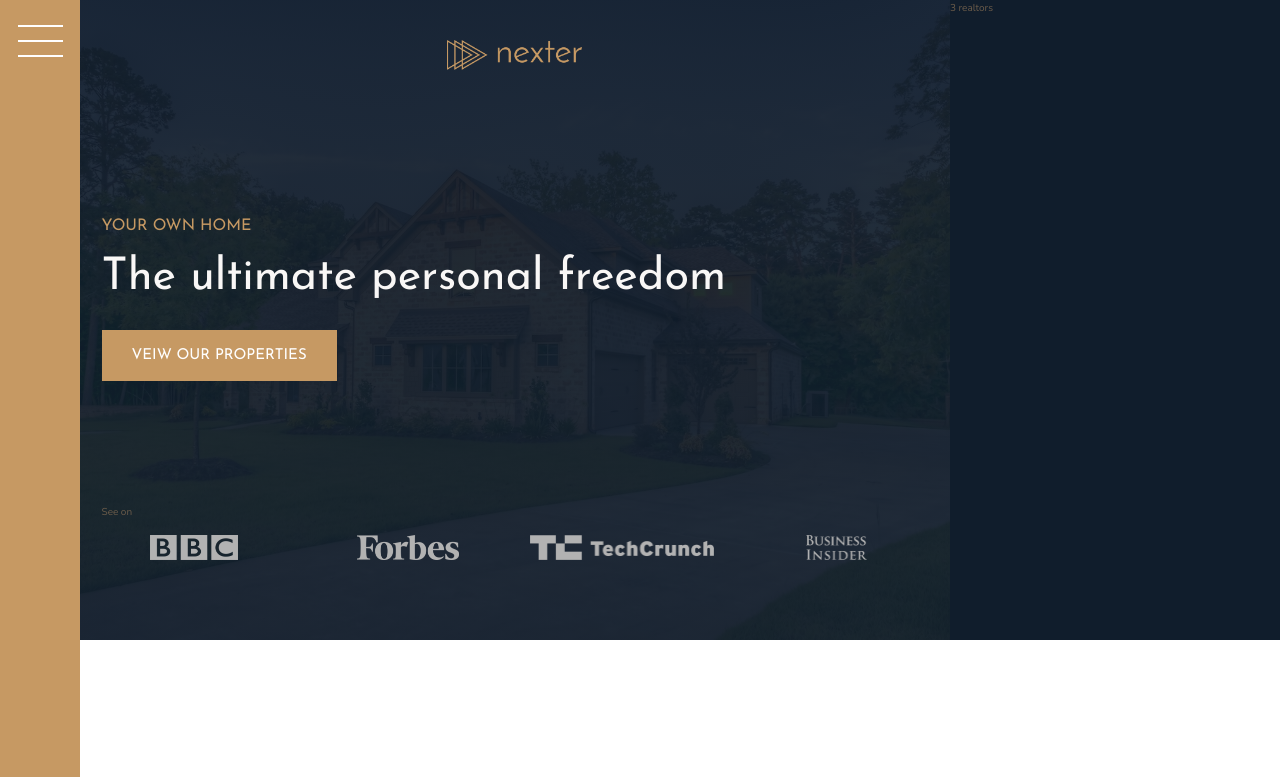
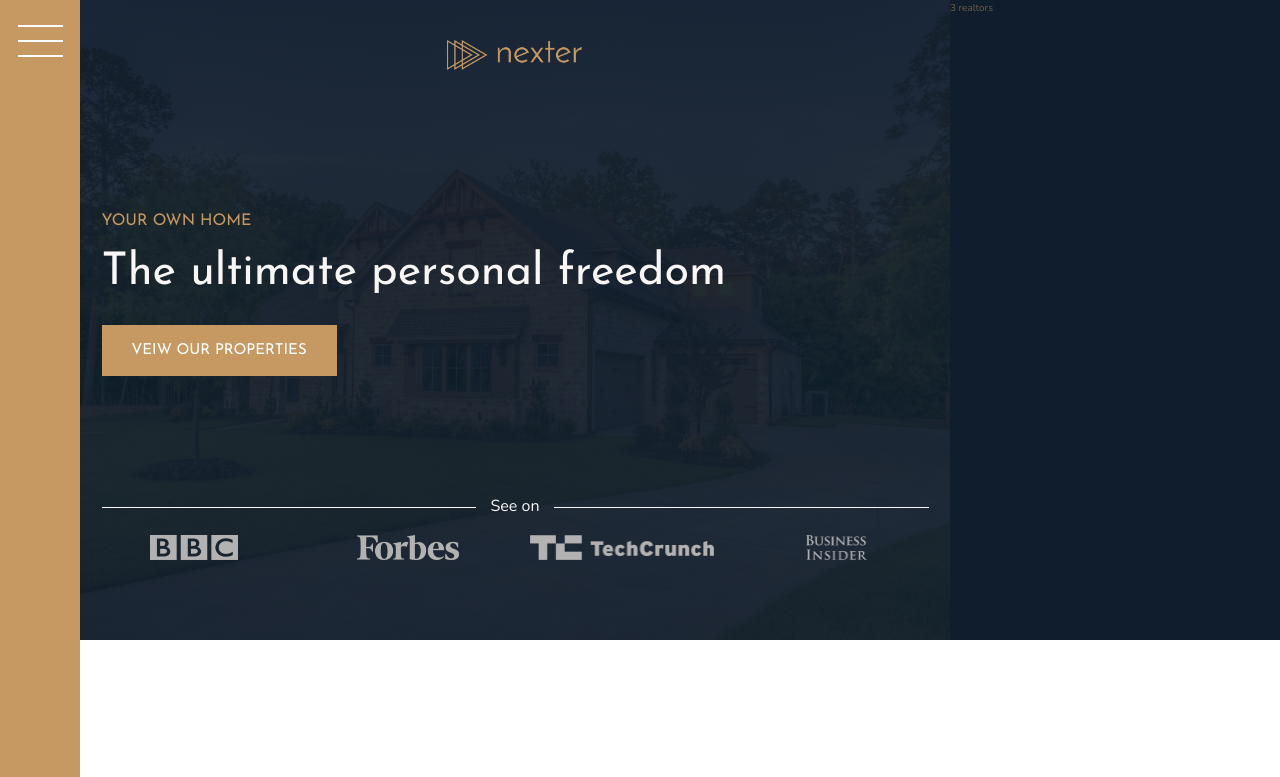
Before and after one commit to giulianoFrau/ProgettoCorsoCssGrid, a website: page index.html in a window 1280 px wide. Shown: the top 777 px of the page. Drawn offline with nearby package versions, Linux system fonts and the light colour scheme.

Commit message:
implementazioni

```diff
--- a/sass/_header.scss
+++ b/sass/_header.scss
@@ -28,6 +28,20 @@
   }
 
   &__seenon-text {
+      display: grid;
+      grid-template-columns: 1fr max-content 1fr;
+      align-items: center;
+      grid-column-gap: 1.5rem;
+      font-size: 1.6rem;
+      color:$color-grey-light-1;
+
+      &::before,
+      &::after{
+          content: "";
+          height: 1px;
+          display: block;
+          background-color:currentColor;
+      }
   }
 
   &__seenon-logo {
```
Also changed, not shown: css/style.css.
